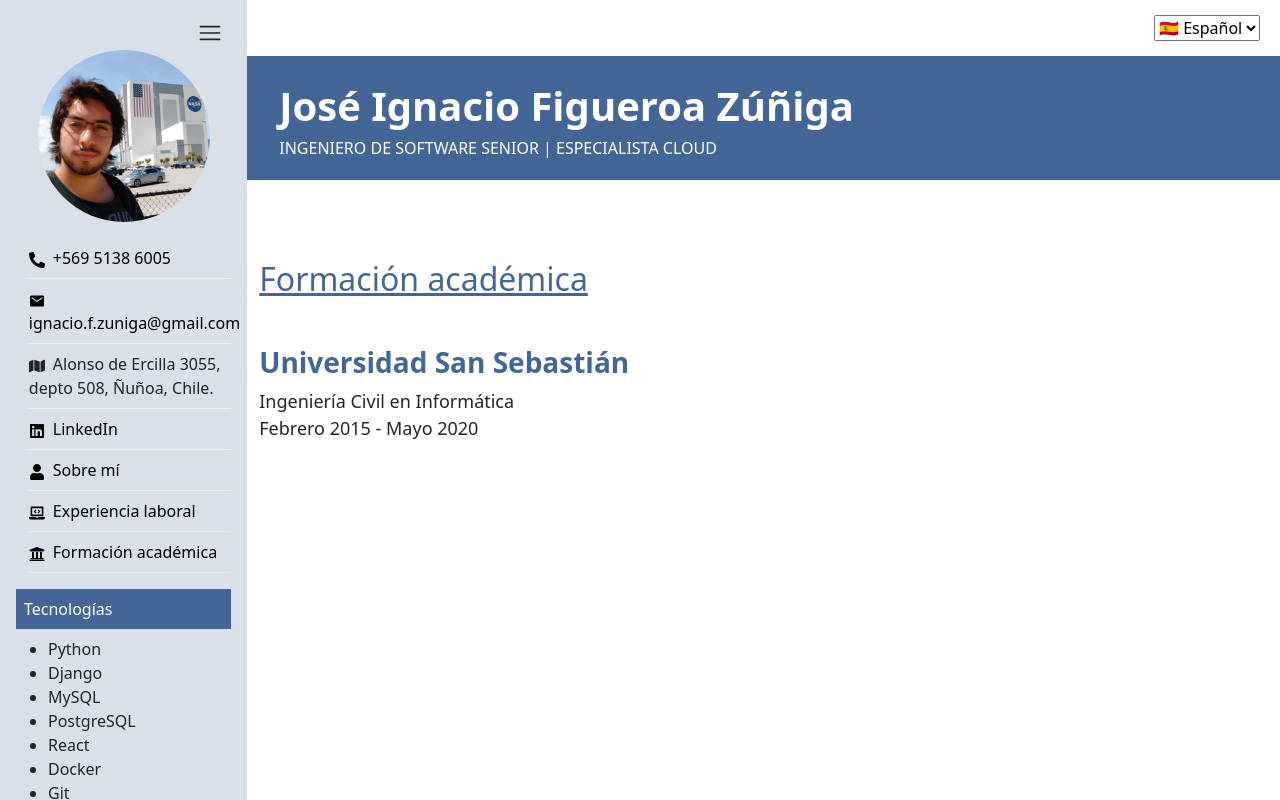
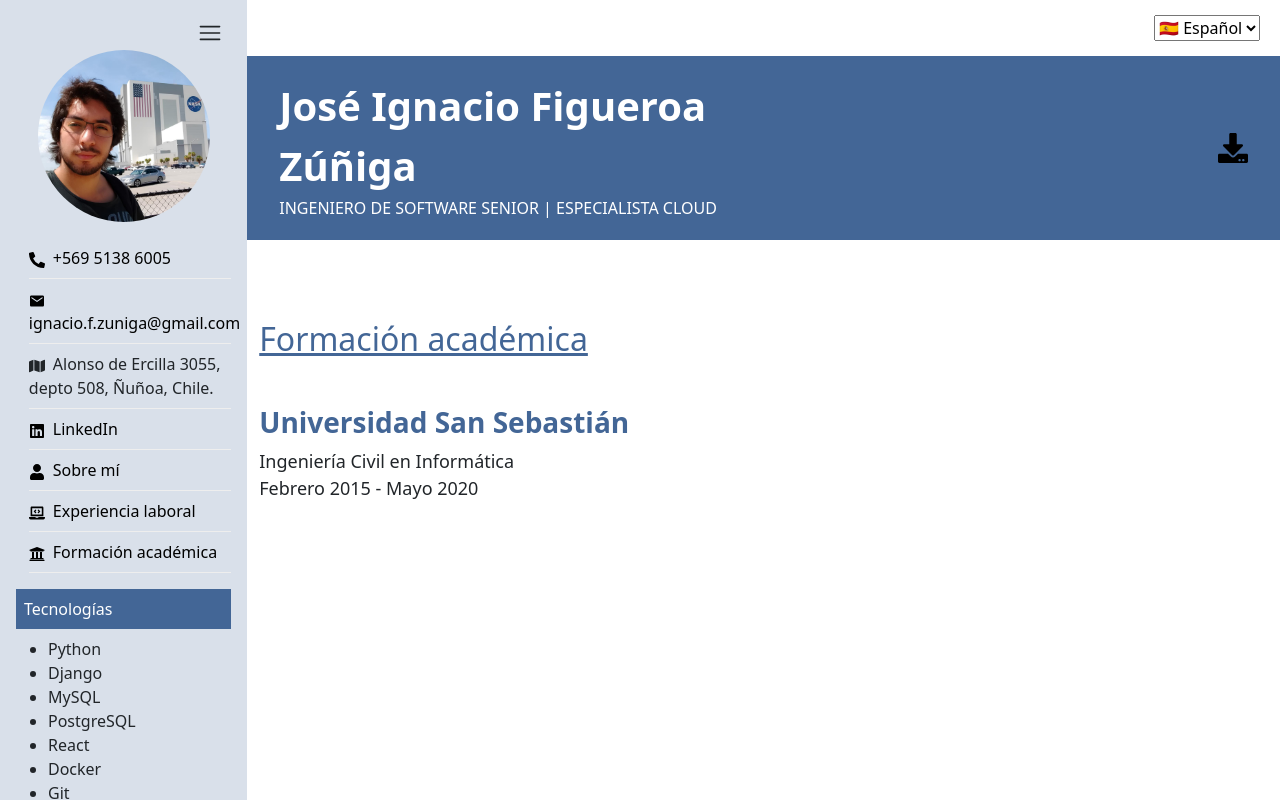
Before and after one commit to IgnacioZCL/OnlineResume, a React (Create React App) app in the folder frontend/: page /OnlineResume/education in a window 1280 px wide. Shown: the top 800 px of the page. Built offline with nearby package versions, Linux system fonts and the light colour scheme.

Commit message:
[UPDATE] added PDF download

```diff
--- a/frontend/src/components/NameTitle/NameTitle.css
+++ b/frontend/src/components/NameTitle/NameTitle.css
@@ -7,3 +7,12 @@
     font-weight: bold;
     font-size: 40px;
 }
+
+.cursor-pointer {
+	cursor: pointer;
+};
+
+.download-pdf {
+	text-decoration: none;
+	color: white !important;
+}
--- a/frontend/src/components/NameTitle/NameTitle.js
+++ b/frontend/src/components/NameTitle/NameTitle.js
@@ -1,7 +1,8 @@
 import "./NameTitle.css";
 import { useTranslation } from "react-i18next";
 import { Row, Col } from "react-bootstrap";
-// import { Row, Col } from "react-bootstrap";
+import { FaDownload } from "react-icons/fa";
+import Resume from "../../assets/resume.pdf";
 
 const NameTitle = () => {
   const { t } = useTranslation();
@@ -12,21 +13,19 @@ const NameTitle = () => {
           <div className="full-name">José Ignacio Figueroa Zúñiga</div>
           <div className="subtitle white-text">{t("title")}</div>
         </Col>
+        <Col
+          className="d-flex justify-content-end align-items-center"
+          style={{ color: "#fff !important" }}
+        >
+          <a
+            href={Resume}
+            style={{ color: "#fff !important" }}
+            download="Jose_Figueroa_Resume.pdf"
+          >
+            <FaDownload size={30} />
+          </a>
+        </Col>
       </Row>
-      {/* <Row>
-                <Col>
-                    <a href="tel:+56951386005">+569 5138 6005</a>
-                </Col>
-                <Col>
-                    <a href="mailto:ignacio.f.zuniga@gmail.com">ignacio.f.zuniga@gmail.com</a>
-                </Col>
-                <Col>
-                    Avenida San Joaquín 0710, depto 703, Rancagua, Chile.
-                </Col>
-                <Col>
-                    <a href="https://www.linkedin.com/in/igna-fig/" target="_blank">/igna-fig/</a>
-                </Col>
-            </Row> */}
     </>
   );
 };
--- a/frontend/src/components/Sidebar/Sidebar.css
+++ b/frontend/src/components/Sidebar/Sidebar.css
@@ -13,7 +13,7 @@
 
 /* src/Sidebar.css */
 .sidebar {
-  min-height: 160vh;
+  min-height: 195vh;
   transition: width 0.3s ease; /* Smooth transition for width changes */
   overflow-x: hidden; /* Hide overflow when collapsed */
   padding: 1rem;
--- a/frontend/src/locales/es/translation.json
+++ b/frontend/src/locales/es/translation.json
@@ -20,7 +20,7 @@
 					"companyName": "Ripley Chile",
 					"period": "Octubre 2024 - Presente",
 					"descriptions": [
-						"Diseño y desarrollo de portal de administración de contratos orientado al uso de clientes de la empresa.",
+						"Gestión y resolución de incidentes operacionales provenientes de tiendas, liderando la investigación, el análisis y los esfuerzos de resolución para mantener la estabilidad del sistema y la continuidad del negocio.",
 						"Diseño, coordinación, desarrollo y despliegue mediante CI/CD de una plataforma interna para la visualización de movimientos diarios de todos los dispositivos POS de la empresa, información de vendedores, POS conectados, versiones de POS, entre otros datos.",
 						"Desarrollo de soluciones automatizadas de reportería para el procesamiento de grandes volúmenes de datos, optimizando el uso de recursos en la nube para reducir costos operacionales."
 					]
```
Also changed, not shown: 1 other file (tests, documents, lock files or other folders).
